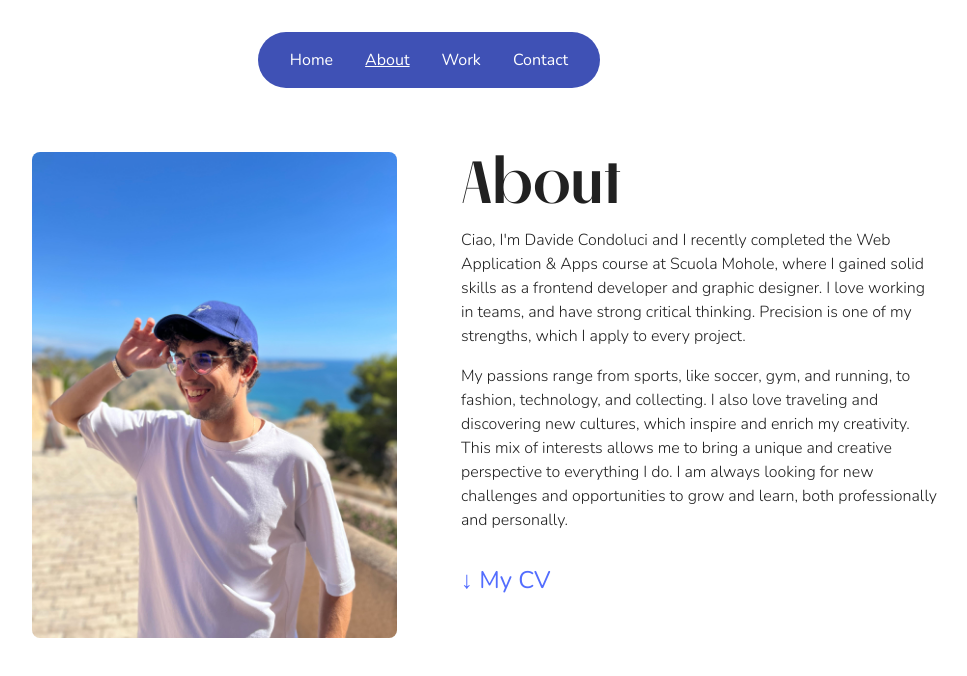
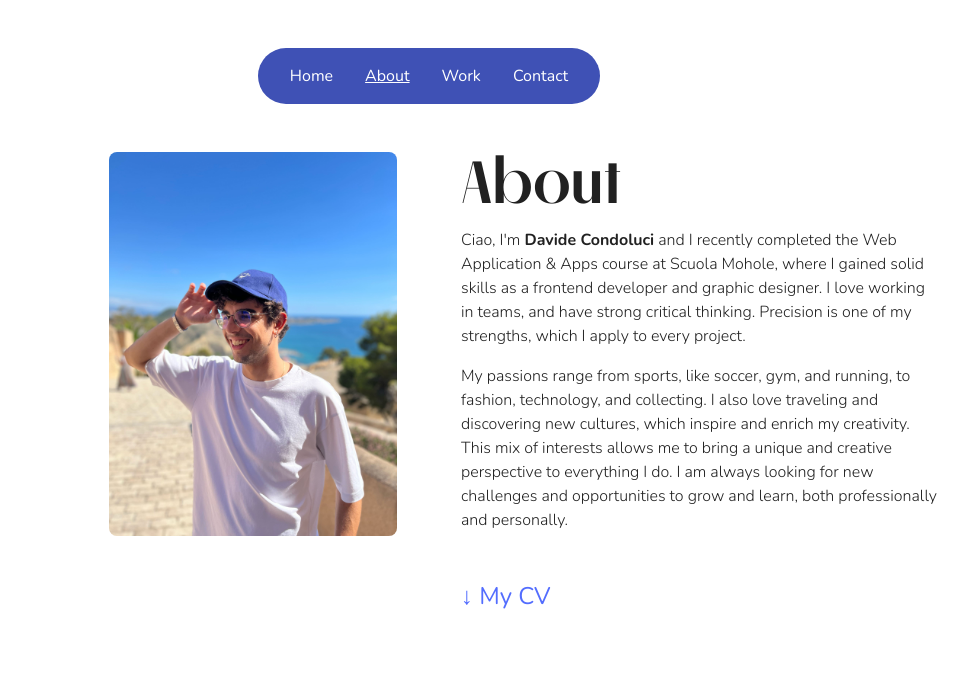
Before and after one commit to davidecondoluci/davidecondoluci.com, a React (Vite) app: page /about in a window 1280 px wide. Shown: the top 676 px of the page, without its empty margins (211-1178 px from the left). Built offline with nearby package versions, Linux system fonts and the light colour scheme.

Commit message:
delate lyout and styling pages

```diff
--- a/src/App.css
+++ b/src/App.css
@@ -193,25 +193,18 @@
   font-display: swap;
 }
 
-.fade {
-  mask-image: linear-gradient(
-    to bottom,
-    hsl(0 0% 0% / 0),
-    hsl(0 0% 0% / 1) 5%,
-    hsl(0 0% 0% / 1) 80%,
-    hsl(0 0% 0% / 0)
-  );
+.fade-enter {
+  opacity: 0;
 }
 
-.fade-enter {
-  @apply opacity-0;
+.fade-enter-active {
+  opacity: 1;
 }
-.fade-enter-active {
-  @apply opacity-100 transition-opacity duration-500 ease-in;
+
+.fade-exit {
+  opacity: 1;
 }
-.fade-exit {
-  @apply opacity-100;
+
+.fade-exit-active {
+  opacity: 0;
 }
-.fade-exit-active {
-  @apply opacity-0 transition-opacity duration-500 ease-out;
-}
--- a/src/App.jsx
+++ b/src/App.jsx
@@ -1,6 +1,6 @@
 import React from "react";
 import { BrowserRouter as Router, Route, Routes } from "react-router-dom";
-
+import Navbar from "./components/Navbar"; // Importa il componente Navbar
 import Home from "./pages/Home";
 import About from "./pages/About";
 import Work from "./pages/Work";
@@ -9,6 +9,7 @@ import Contact from "./pages/Contact";
 const App = () => {
   return (
     <Router>
+      <Navbar />
       <Routes>
         <Route exact path="/" element={<Home />} />
         <Route path="/about" element={<About />} />
--- a/src/components/Layout.jsx
+++ /dev/null
@@ -1,13 +0,0 @@
-import React from "react";
-import Navbar from "./Navbar";
-
-const Layout = ({ children }) => {
-  return (
-    <div className="max-h-[100lvh] overflow-hidden flex flex-col h-lvh py-8">
-      <Navbar />
-      {children}
-    </div>
-  );
-};
-
-export default Layout;
--- a/src/components/LayoutFixed.jsx
+++ /dev/null
@@ -1,13 +0,0 @@
-import React from "react";
-import Navbar from "./Navbar";
-
-const LayoutFixed = ({ children }) => {
-  return (
-    <div>
-      <Navbar classes="fixed top-0 left-0 right-0 py-8" />
-      <div>{children}</div>
-    </div>
-  );
-};
-
-export default LayoutFixed;
--- a/src/components/Navbar.jsx
+++ b/src/components/Navbar.jsx
@@ -14,7 +14,7 @@ const Navbar = (props) => {
   };
 
   return (
-    <nav className={`flex justify-center pb-16 ${props.classes}`}>
+    <nav className={`flex justify-center py-12 ${props.classes}`}>
       <ul className="flex bg-[#3F51B5] px-8 py-4 rounded-full space-x-8 items-center font-sans font-regular">
         <li>
           <Link to="/" className={getLinkClass("/")}>
--- a/src/pages/About.jsx
+++ b/src/pages/About.jsx
@@ -1,40 +1,31 @@
 import React from "react";
 import "../App.css";
-import Layout from "../components/Layout";
 import meImage from "../img/me.jpg";
 
 const About = () => {
   return (
-    <Layout>
-      <div className="flex flex-row h-screen items-start justify-center overflow-hidden">
+    <div className="h-[80lvh] flex flex-row items-start justify-center overflow-hidden text-[#212121] px-32">
       <div className="w-1/2 flex pr-8">
         <div className="overflow-hidden flex items-center justify-end">
-            <img
-              src={meImage}
-              alt="Me"
-              className="container w-3/5 rounded-lg"
-            />
+          <img src={meImage} alt="Me" className="container w-3/5 rounded-lg" />
         </div>
       </div>
-        <div className="w-1/2 flex flex-col items-start justify-center pl-8 pr-32 text-[#212121]">
-          <h1 className="text-6xl font-serif font-bold text-left mb-4">
-            About
-          </h1>
+      <div className="w-1/2 flex flex-col items-start justify-center pl-8">
+        <h1 className="text-6xl font-serif font-bold text-left mb-4">About</h1>
         <p className="text-base font-sans font-light text-left mb-4">
-            Ciao, I'm Davide Condoluci and I recently completed the Web
-            Application & Apps course at Scuola Mohole, where I gained solid
-            skills as a frontend developer and graphic designer. I love working
-            in teams, and have strong critical thinking. Precision is one of my
-            strengths, which I apply to every project.
+          Ciao, I'm <span className="font-bold">Davide Condoluci</span> and I
+          recently completed the Web Application & Apps course at Scuola Mohole,
+          where I gained solid skills as a frontend developer and graphic
+          designer. I love working in teams, and have strong critical thinking.
+          Precision is one of my strengths, which I apply to every project.
         </p>
-          <p className="text-base font-sans font-light text-left mb-8">
+        <p className="text-base font-sans font-light text-left mb-12">
           My passions range from sports, like soccer, gym, and running, to
           fashion, technology, and collecting. I also love traveling and
-            discovering new cultures, which inspire and enrich my creativity.
-            This mix of interests allows me to bring a unique and creative
-            perspective to everything I do. I am always looking for new
-            challenges and opportunities to grow and learn, both professionally
-            and personally.
+          discovering new cultures, which inspire and enrich my creativity. This
+          mix of interests allows me to bring a unique and creative perspective
+          to everything I do. I am always looking for new challenges and
+          opportunities to grow and learn, both professionally and personally.
         </p>
         <a
           href="download_link"
@@ -44,7 +35,6 @@ const About = () => {
         </a>
       </div>
     </div>
-    </Layout>
   );
 };
 
--- a/src/pages/Contact.jsx
+++ b/src/pages/Contact.jsx
@@ -1,12 +1,10 @@
 import React from "react";
 import "../App.css";
-import Layout from "../components/Layout";
 import { FaGithub, FaLinkedin, FaInstagram, FaXTwitter } from "react-icons/fa6";
 
 const Contact = () => {
   return (
-    <Layout>
-      <div className="flex flex-col items-center justify-center text-[#212121]">
+    <div className="h-[80lvh] flex flex-col items-center overflow-hidden text-[#212121] px-32">
       <h1 className="text-6xl font-bold text-left font-serif">Contact</h1>
       <div className="w-full max-w-xl">
         <p className="text-base font-sans font-light text-center mb-4">
@@ -99,7 +97,6 @@ const Contact = () => {
         </div>
       </div>
     </div>
-    </Layout>
   );
 };
 
--- a/src/pages/Home.jsx
+++ b/src/pages/Home.jsx
@@ -1,6 +1,5 @@
 import React, { useState, useEffect } from "react";
 import { CSSTransition, TransitionGroup } from "react-transition-group";
-import LayoutFixed from "../components/LayoutFixed";
 import "../App.css";
 
 const descriptions = [
@@ -24,8 +23,7 @@ const Home = () => {
   }, []);
 
   return (
-    <LayoutFixed>
-      <div className="flex flex-col items-center justify-center h-screen overflow-hidden text-center text-[#212121]">
+    <div className="h-[80lvh] flex flex-col items-center justify-center overflow-hidden text-center text-[#212121] px-32">
       <h3 className="text-4xl font-sans font-light mb-2">👋 Hi there, I’m</h3>
       <h1 className="text-8xl font-serif font-bold mb-2">Davide Condoluci</h1>
       <div className="flex justify-center items-center">
@@ -35,14 +33,13 @@ const Home = () => {
             timeout={{ enter: 500, exit: 500 }}
             classNames="fade"
           >
-              <h2 className="text-3xl font-sans font-regular absolute mt-8">
+            <h2 className="text-3xl font-sans font-regular">
               {descriptions[index]}
             </h2>
           </CSSTransition>
         </TransitionGroup>
       </div>
     </div>
-    </LayoutFixed>
   );
 };
 
--- a/src/pages/Work.jsx
+++ b/src/pages/Work.jsx
@@ -1,31 +1,29 @@
 import React from "react";
-import Layout from "../components/Layout";
 import projects from "../data/projects.json";
 
 const Work = () => {
   return (
-    <Layout>
-      <div className="flex flex-col items-center justify-center text-[#212121]">
+    <div className="h-[80lvh] flex flex-col items-center overflow-hidden text-[#212121] px-32">
       <h1 className="text-6xl font-serif font-bold">Work</h1>
       <p className="text-base font-sans font-light text-center w-1/2">
-          A selection of my best work from over the years from websites, to
-          UI/UX, to logos. Each project reflects my passion for design and
-          attention to detail.🧐
+        A selection of my best work from over the years from websites, to UI/UX,
+        to logos. Each project reflects my passion for design and attention to
+        detail.🧐
       </p>
-        <div className="flex flex-row container mx-auto px-4 items-start">
-          <div className="w-3/5 flex items-start justify-center p-4">
-            <div className="w-full h-[600px] bg-[#ebebeb] rounded-lg flex items-center justify-center">
+
+      <div className="h-full flex flex-row container mx-auto px-4 items-start">
+        <div className="w-2/3 h-full flex items-start justify-center p-4">
+          <div className="w-full h-full bg-[#ebebeb] rounded-lg flex items-center justify-center">
             <p className="text-lg font-sans font-light">
               Content for the left box
             </p>
           </div>
         </div>
-          <div className="w-2/5 fade flex flex-col items-start justify-start p-4 mt-4 overflow-y-auto h-[600px]">
+
+        <div className="w-1/3 h-full flex flex-col items-start justify-start p-4 mt-4 border-t-2 border-[#212121] overflow-y-auto">
           {projects.map((project, index) => (
-              <div key={index} className="mb-6 last:mb-24 space-y-2">
-                <h2 className="text-6xl font-serif font-bold">
-                  {project.title}
-                </h2>
+            <div key={index} className="mb-4 last:mb-32 space-y-2">
+              <h2 className="text-6xl font-serif font-bold">{project.title}</h2>
               <p className="font-sans font-light text-base">
                 {project.subtitle}
               </p>
@@ -34,7 +32,6 @@ const Work = () => {
         </div>
       </div>
     </div>
-    </Layout>
   );
 };
 
```
Also changed, not shown: index.html (+4 -1 lines). Lines whose indentation alone changed are shown as unchanged.
